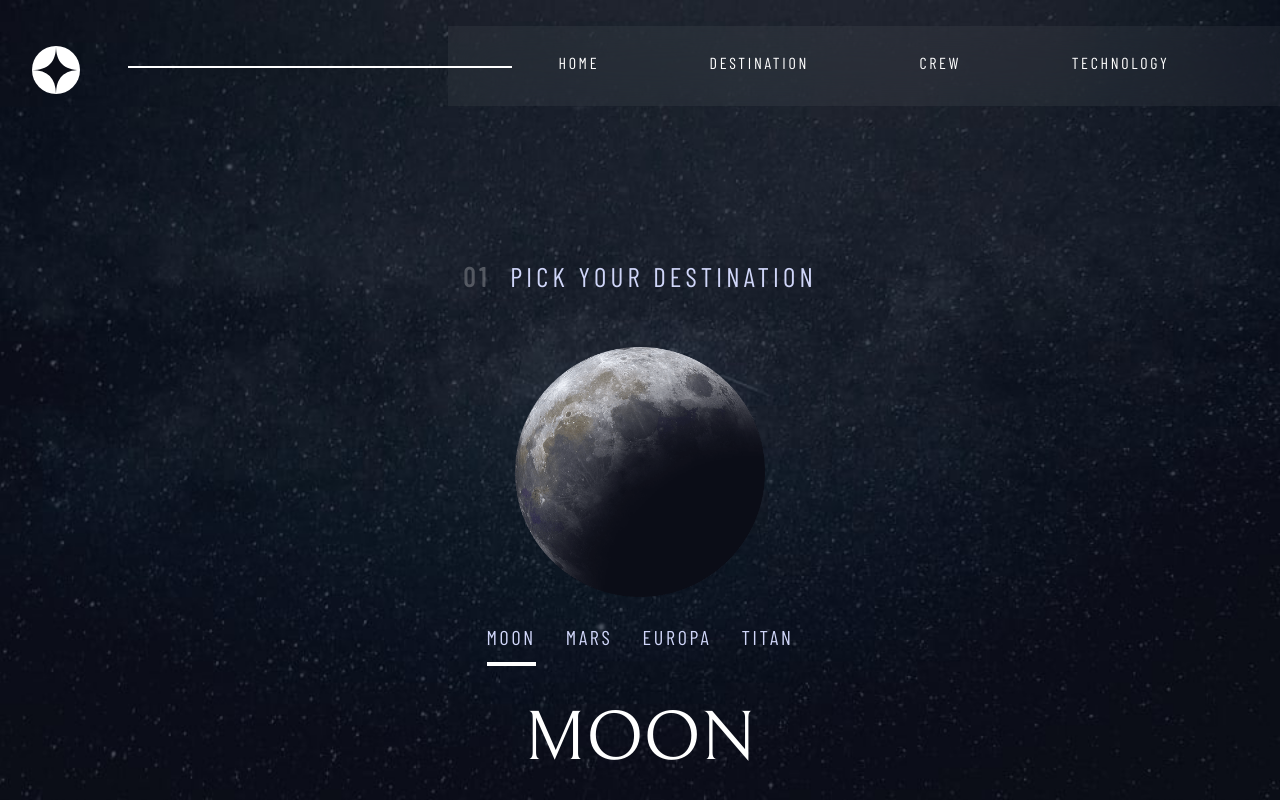
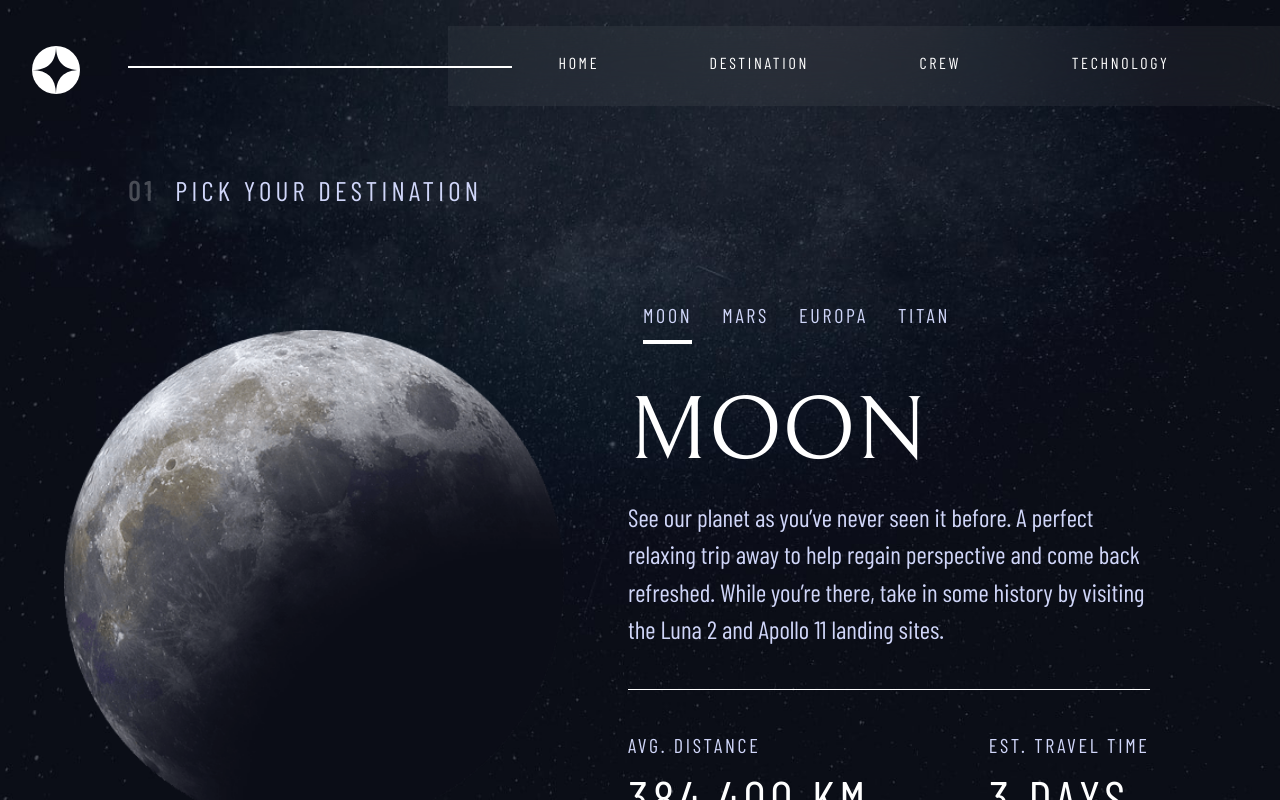
Before and after one commit to Ethanosaure/space-tourism-website, a React (Vite) app: page /destination in a window 1280 px wide. Shown: the top 800 px of the page. Built offline with nearby package versions, Linux system fonts and the light colour scheme.

Commit message:
adding responsive to destination page

```diff
--- a/src/components/Buttons/Slider/index.tsx
+++ /dev/null
@@ -1,42 +0,0 @@
-import SubHeading from "../../../typographies/SubHeading";
-import { useState } from "react";
-import { SliderProps } from "../../../types/interface";
-import Description from "../../Description";
-
-const Component: React.FC<SliderProps> = ({ arrayNames, data }) => {
-  const [planetPicture, setPlanetPicture] = useState(data[0].images.png);
-  const [selectedPlanet, setSelectedPlanet] = useState(0);
-  const picture = planetPicture;
-  const selected = selectedPlanet;
-  function showPlanetPictures(index: number) {
-    setPlanetPicture(data[index].images.png);
-    setSelectedPlanet(index);
-  }
-
-  return (
-    <div className="flex flex-col items-center justify-center">
-      <div>
-        <img
-          src={picture}
-          alt="planet picture"
-          className="mt-[50px] h-[250px] w-[250px]"
-        />
-      </div>
-      <div className="flex flex-row">
-        {arrayNames.map((planet, index) => (
-          <div key={planet} className="">
-            <SubHeading
-              kind="subHeading2"
-              content={planet}
-              onClickFunction={() => showPlanetPictures(index)}
-              css={`text-[20px] font-thin uppercase ml-[15px] mr-[15px] ${selected === index ? "border-b-white border-b-[4px]" : "hover:border-b-[4px] hover:border-b-[#D0D6F9]"} pb-[10px] mt-[25px] text-[#D0D6F9]  `}
-            />
-          </div>
-        ))}
-      </div>
-      <Description selectedPlanet={selectedPlanet} data={data} />
-    </div>
-  );
-};
-
-export default Component;
--- a/src/components/Description/index.tsx
+++ /dev/null
@@ -1,44 +0,0 @@
-import Heading from "../../typographies/Heading";
-import Paragraph from "../../typographies/Paragraph";
-import SubHeading from "../../typographies/SubHeading";
-import { DescriptionProps } from "../../types/interface";
-const Component: React.FC<DescriptionProps> = ({ data, selectedPlanet }) => {
-  return (
-    <div className="flex flex-col items-center justify-center">
-      <Heading
-        kind="h3"
-        content={data[selectedPlanet].name}
-        css="uppercase mt-[20px] text-[70px] text-white"
-      />
-      <Paragraph
-        kind="p"
-        content={data[selectedPlanet].description}
-        css="text-center w-[80%] text-[25px] text-tropicalBlue "
-      />
-      <div className="mt-[40px] flex w-[80%] flex-col items-center justify-center border-t-[1px] border-white ">
-        <SubHeading
-          kind="subHeading2"
-          content={"avg. distance"}
-          css="uppercase text-[20px] mt-[40px] text-tropicalBlue "
-        />
-        <Heading
-          kind="h5"
-          content={data[selectedPlanet].distance}
-          css="uppercase text-[50px] text-white"
-        />
-        <SubHeading
-          kind="subHeading2"
-          content={"est. travel time"}
-          css="uppercase text-[20px] mt-[40px] text-tropicalBlue"
-        />
-        <Heading
-          kind="h5"
-          content={data[selectedPlanet].travel}
-          css="uppercase text-[50px] text-white"
-        />
-      </div>
-    </div>
-  );
-};
-
-export default Component;
--- /dev/null
+++ b/src/components/Descriptions/PlanetsDescription/index.tsx
@@ -0,0 +1,48 @@
+import Heading from "../../../typographies/Heading";
+import Paragraph from "../../../typographies/Paragraph";
+import SubHeading from "../../../typographies/SubHeading";
+import { DescriptionProps } from "../../../types/interface";
+const Component: React.FC<DescriptionProps> = ({ data, selectedPlanet }) => {
+  return (
+    <div className="flex flex-col items-center justify-center xl:min-w-[530px] xl:max-w-[700px] xl:items-start xl:justify-start">
+      <Heading
+        kind="h3"
+        content={data[selectedPlanet].name}
+        css="uppercase mt-[20px] text-[70px] text-white md:text-[90px] "
+      />
+      <Paragraph
+        kind="p"
+        content={data[selectedPlanet].description}
+        css="text-center w-[80%] text-[25px] text-tropicalBlue xl:text-start"
+      />
+      <div className="xl:justify-b mt-[40px] flex w-[80%] flex-col items-center justify-center border-t-[1px] border-white md:flex-row md:justify-evenly xl:items-start xl:justify-between">
+        <div className="flex flex-col items-center justify-center xl:items-start ">
+          <SubHeading
+            kind="subHeading2"
+            content={"avg. distance"}
+            css="uppercase text-[20px] mt-[40px] text-tropicalBlue "
+          />
+          <Heading
+            kind="h5"
+            content={data[selectedPlanet].distance}
+            css="uppercase text-[50px] text-white"
+          />
+        </div>
+        <div className="flex flex-col items-center justify-center xl:items-start">
+          <SubHeading
+            kind="subHeading2"
+            content={"est. travel time"}
+            css="uppercase text-[20px] mt-[40px] text-tropicalBlue"
+          />
+          <Heading
+            kind="h5"
+            content={data[selectedPlanet].travel}
+            css="uppercase text-[50px] text-white"
+          />
+        </div>
+      </div>
+    </div>
+  );
+};
+
+export default Component;
--- a/src/components/Buttons/ExploreBtn/index.tsx
+++ b/src/components/ExploreBtn/index.tsx
@@ -1,4 +1,4 @@
-import Heading from "../../../typographies/Heading";
+import Heading from "../../typographies/Heading";
 
 const Component = () => {
   const pages = ["destination", "crew", "technology"];
--- a/src/components/Header/index.tsx
+++ b/src/components/Header/index.tsx
@@ -13,7 +13,7 @@ const Component = () => {
       </div>
       <div className="hidden xl:absolute xl:z-20 xl:ml-[10%] xl:mt-[40px] xl:flex xl:h-[2px] xl:w-[30%] xl:border-[1px] xl:border-solid xl:border-white"></div>
       <div
-        className={`fixed right-0 top-0 z-10 m-0 flex h-[100%] flex-col md:absolute md:h-[100%] md:max-h-[80px] md:min-h-[70px] md:w-[65%] md:flex-row md:bg-white md:bg-opacity-5 md:backdrop-blur-xl xl:max-h-[100px] ${isOpen ? " h-[100%] w-[70%] bg-white bg-opacity-5 backdrop-blur-xl" : ""}`}
+        className={`fixed right-0 top-0 z-10 m-0 flex h-[100%] flex-col md:absolute md:h-[100%] md:max-h-[80px] md:min-h-[70px] md:w-[65%] md:flex-row md:bg-white md:bg-opacity-5 md:backdrop-blur-xl xl:max-h-[80px] ${isOpen ? " h-[100%] w-[70%] bg-white bg-opacity-5 backdrop-blur-xl" : ""}`}
       >
         <div
           className={`m-[40px] h-[21px] w-[24px] ${isOpen ? " self-end bg-[url('../../../public/assets/shared/icon-close.svg')] bg-contain bg-no-repeat" : "bg-[url('../../../public/assets/shared/icon-hamburger.svg')]"}  md:hidden`}
--- a/src/components/Nav/index.tsx
+++ b/src/components/Nav/index.tsx
@@ -25,7 +25,7 @@ const navLinks: NavLink[] = [
 const Component = ({ isOpen }: { isOpen: boolean }) => {
   return (
     <div
-      className={` md:mt-0 md:flex md:h-[100%] md:w-[100%] md:flex-row md:justify-evenly xl:max-h-[100px] ${isOpen ? "flex flex-col md:pt-0" : "hidden"}`}
+      className={` md:mt-0 md:flex md:h-[100%] md:w-[100%] md:flex-row md:justify-evenly xl:max-h-[80px] ${isOpen ? "flex flex-col md:pt-0" : "hidden"}`}
     >
       {navLinks.map((element, index) => (
         <a
--- /dev/null
+++ b/src/components/Sliders/DestinationSlider/index.tsx
@@ -0,0 +1,44 @@
+import SubHeading from "../../../typographies/SubHeading";
+import { useState } from "react";
+import { SliderProps } from "../../../types/interface";
+import Description from "../../Descriptions/PlanetsDescription";
+
+const Component: React.FC<SliderProps> = ({ arrayNames, data }) => {
+  const [planetPicture, setPlanetPicture] = useState(data[0].images.png);
+  const [selectedPlanet, setSelectedPlanet] = useState(0);
+  const picture = planetPicture;
+  const selected = selectedPlanet;
+  function showPlanetPictures(index: number) {
+    setPlanetPicture(data[index].images.png);
+    setSelectedPlanet(index);
+  }
+
+  return (
+    <div className="flex flex-col items-center justify-center xl:flex-row xl:justify-evenly xl:pt-[5%]">
+      <div className="xl:ml-[5%] xl:mr-[5%]">
+        <img
+          src={picture}
+          alt="planet picture"
+          className="mt-[50px] h-[250px] w-[250px] md:h-[300px] md:w-[300px] xl:min-h-[500px] xl:min-w-[500px]"
+        />
+      </div>
+      <div className="">
+        <div className="flex flex-row justify-center xl:justify-start">
+          {arrayNames.map((planet, index) => (
+            <div key={planet} className="">
+              <SubHeading
+                kind="subHeading2"
+                content={planet}
+                onClickFunction={() => showPlanetPictures(index)}
+                css={`text-[20px] font-thin uppercase ml-[15px] mr-[15px] ${selected === index ? "border-b-white border-b-[4px]" : "hover:border-b-[4px] hover:border-b-[#D0D6F9]"} pb-[10px] mt-[25px] text-[#D0D6F9]  `}
+              />
+            </div>
+          ))}
+        </div>
+        <Description selectedPlanet={selectedPlanet} data={data} />
+      </div>
+    </div>
+  );
+};
+
+export default Component;
--- a/src/pages/Destination/index.tsx
+++ b/src/pages/Destination/index.tsx
@@ -1,6 +1,6 @@
 import datas from "../../data/data.json";
 import Paragraph from "../../typographies/Paragraph";
-import Slider from "../../components/Buttons/Slider";
+import Slider from "../../components/Sliders/DestinationSlider";
 
 const Component = () => {
   const data = datas.destinations;
@@ -9,21 +9,21 @@ const Component = () => {
     dataPlanet.push(destination.name);
   });
   return (
-    <div className=" flex h-screen min-h-[1200px] w-screen min-w-[375px] flex-col bg-[url('../../../public/assets/destination/background-destination-mobile.jpg')] bg-cover bg-center bg-no-repeat md:bg-[url('../../../public/assets/destination/background-destination-tablet.jpg')] xl:bg-[url('../../../public/assets/destination/background-destination-desktop.jpg')] ">
-      <div className="flex flex-col items-center justify-start pt-[20%]">
-        <div>
+    <div className=" flex h-screen min-h-[1200px] w-screen  flex-col  bg-[url('../../../public/assets/destination/background-destination-mobile.jpg')] bg-cover bg-center bg-no-repeat md:bg-[url('../../../public/assets/destination/background-destination-tablet.jpg')] xl:min-h-[850px] xl:bg-[url('../../../public/assets/destination/background-destination-desktop.jpg')] ">
+      <div className="flex flex-col items-center justify-start pt-[15%] md:items-start xl:pt-[170px] ">
+        <div className=" md:ml-[30px] xl:ml-[10%]">
           <Paragraph
             kind="span"
             content={"01"}
-            css="text-[25px] text-white font-bold text-opacity-[25%] text-center tracking-[4.2px] mb-[20px] md:mb-0 md:text-[20px] xl:text-[27px] uppercase pr-[20px]"
+            css="text-[25px] text-white font-bold text-opacity-[25%] text-center tracking-[4.2px] mb-[20px] md:mb-0 xl:text-[27px] uppercase pr-[20px]  "
           />
           <Paragraph
             kind="span"
             content={"Pick your destination"}
-            css="text-tropicalBlue text-[25px] text-center tracking-[4.2px] mb-[20px] md:mb-0 md:text-[20px] xl:text-[27px] uppercase"
+            css="text-tropicalBlue text-[25px] text-center tracking-[4.2px] mb-[20px] md:mb-0  xl:text-[27px] uppercase"
           />
         </div>
-        <div>
+        <div className="xl:w-[100%]">
           <Slider arrayNames={dataPlanet} data={data} />
         </div>
       </div>
--- a/src/pages/Home/index.tsx
+++ b/src/pages/Home/index.tsx
@@ -1,6 +1,6 @@
 import Paragraph from "../../typographies/Paragraph";
 import Heading from "../../typographies/Heading";
-import ExploreBtn from "../../components/Buttons/ExploreBtn";
+import ExploreBtn from "../../components/ExploreBtn";
 import datas from "../../data/data.json";
 
 const Component = () => {
```
